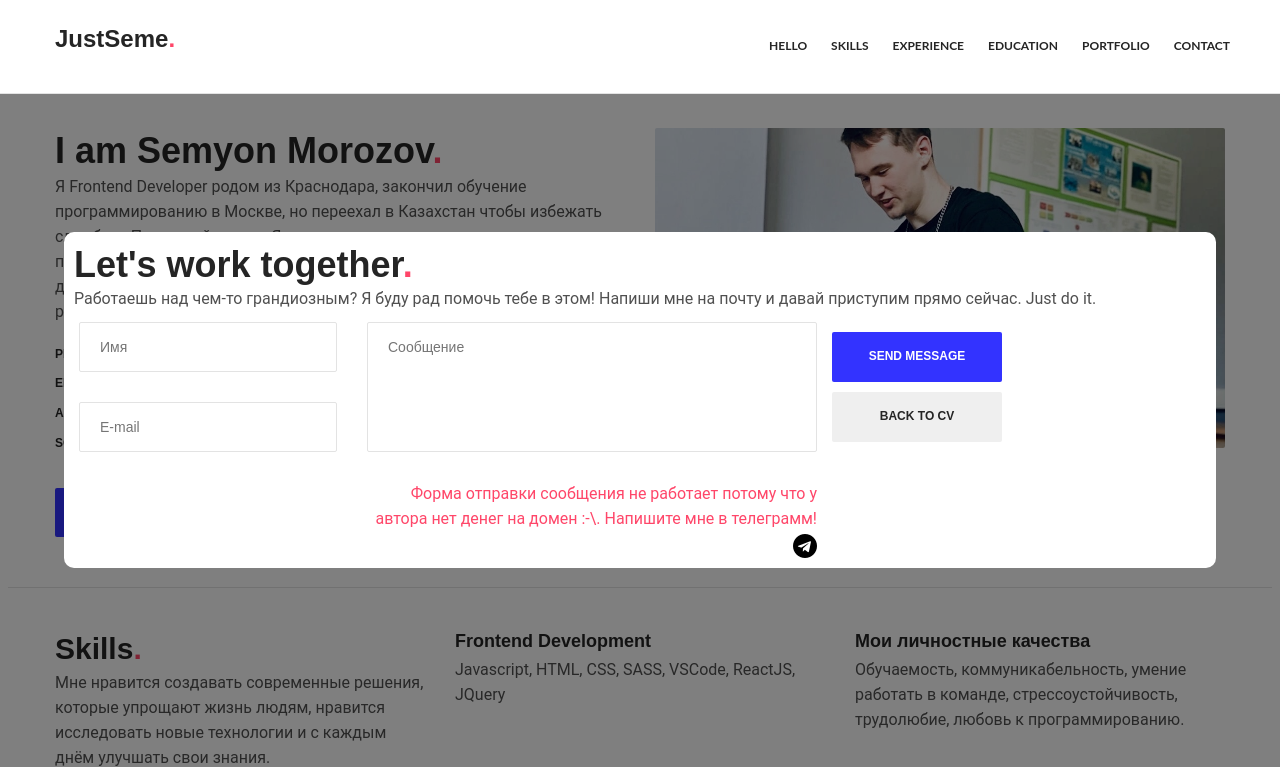
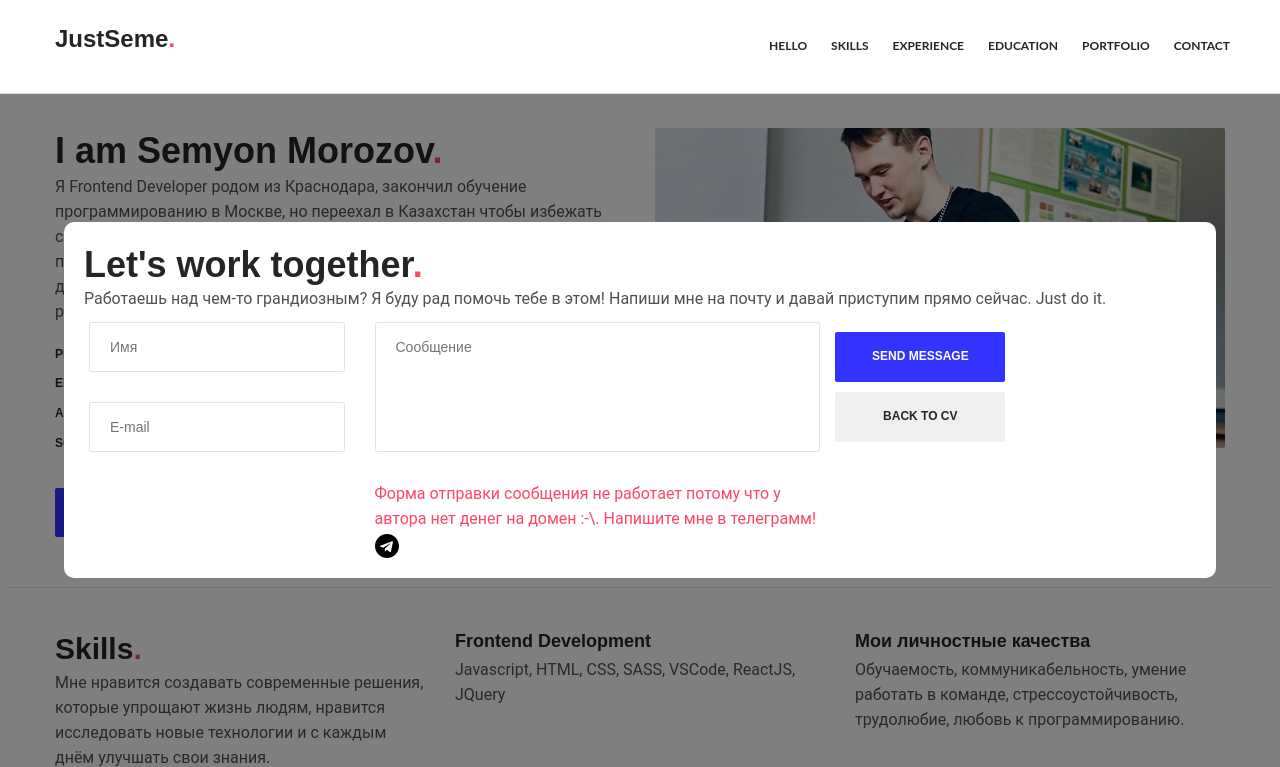
Before and after one commit to JustSeme/Portfolio, a plain HTML site: page index.html in a window 1280 px wide. Both pictures are taken after a click on the link "CONTACT ME". Shown: the top 767 px of the page. Drawn offline with nearby package versions, Linux system fonts and the light colour scheme; files whose address does not match are found by name.

Commit message:
fix layout

```diff
--- a/css/modal.css
+++ b/css/modal.css
@@ -25,6 +25,8 @@
 
 .modalContent {
     max-width: 90%;
+    padding: 10px;
+    padding-right: 0px;
     background-color: #fff;
     transform: translateY(-200px);
     transition: all 0.4s ease-in-out;
--- a/css/style.scss
+++ b/css/style.scss
@@ -709,7 +709,7 @@ textarea {
 .not-worked {
     padding-bottom: 10px;
     color: #ff4669;
-    text-align: right;
+    text-align: left;
 }
 
 button, html input[type="button"], input[type="reset"], input[type="submit"] {
```
Also changed, not shown: css/style.css.
